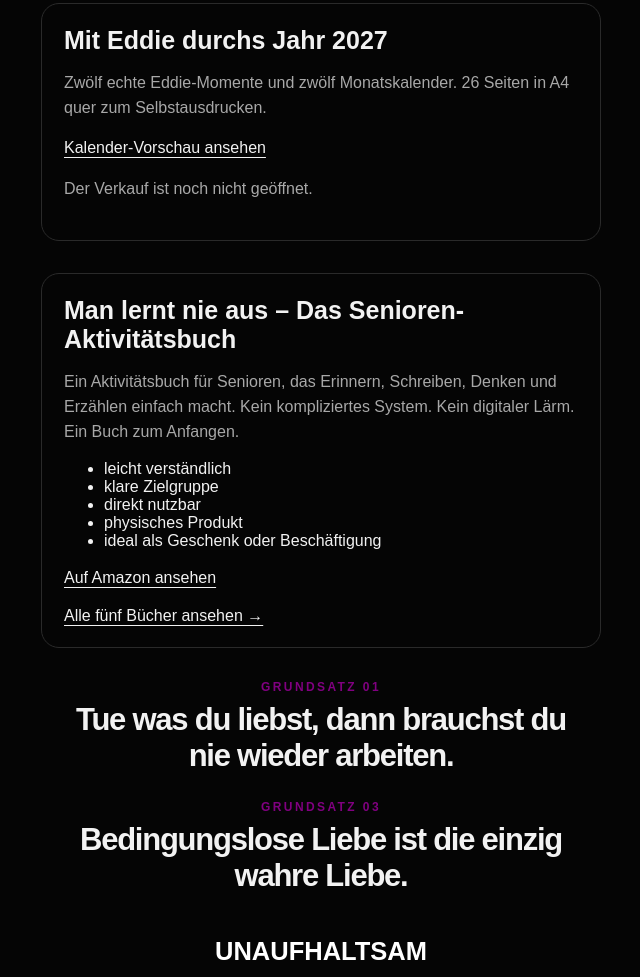
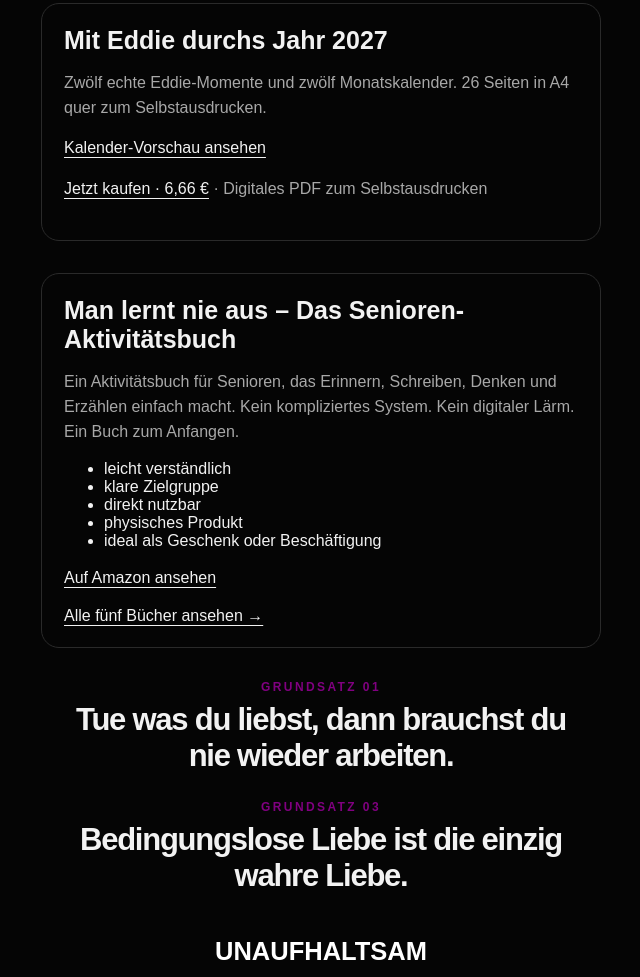
Before and after one commit to KeschFlow/eddiesworld-hq, a plain HTML site: page index.html in a window 1280 px wide. Shown: the part 1084-2061 px from the top of the page, without its empty margins (319-959 px from the left). Drawn offline with Linux system fonts and the light colour scheme.

Commit message:
Mark Kalender 2027 as on sale on the homepage.
Replace the closed-sale note with a buy link to /kalender-2027/ for 6,66 €.

Co-authored-by: KeSch <KeschFlow@users.noreply.github.com>

```diff
--- a/index.html
+++ b/index.html
@@ -254,7 +254,7 @@
     <h2 id="calendar-title">Mit Eddie durchs Jahr 2027</h2>
     <p>Zwölf echte Eddie-Momente und zwölf Monatskalender. 26 Seiten in A4 quer zum Selbstausdrucken.</p>
     <p><a href="/kalender-2027/">Kalender-Vorschau ansehen</a></p>
-    <p>Der Verkauf ist noch nicht geöffnet.</p>
+    <p><a href="/kalender-2027/">Jetzt kaufen · 6,66 €</a> · Digitales PDF zum Selbstausdrucken</p>
   </section>
 
   <section class="product" aria-labelledby="book-title">
```
